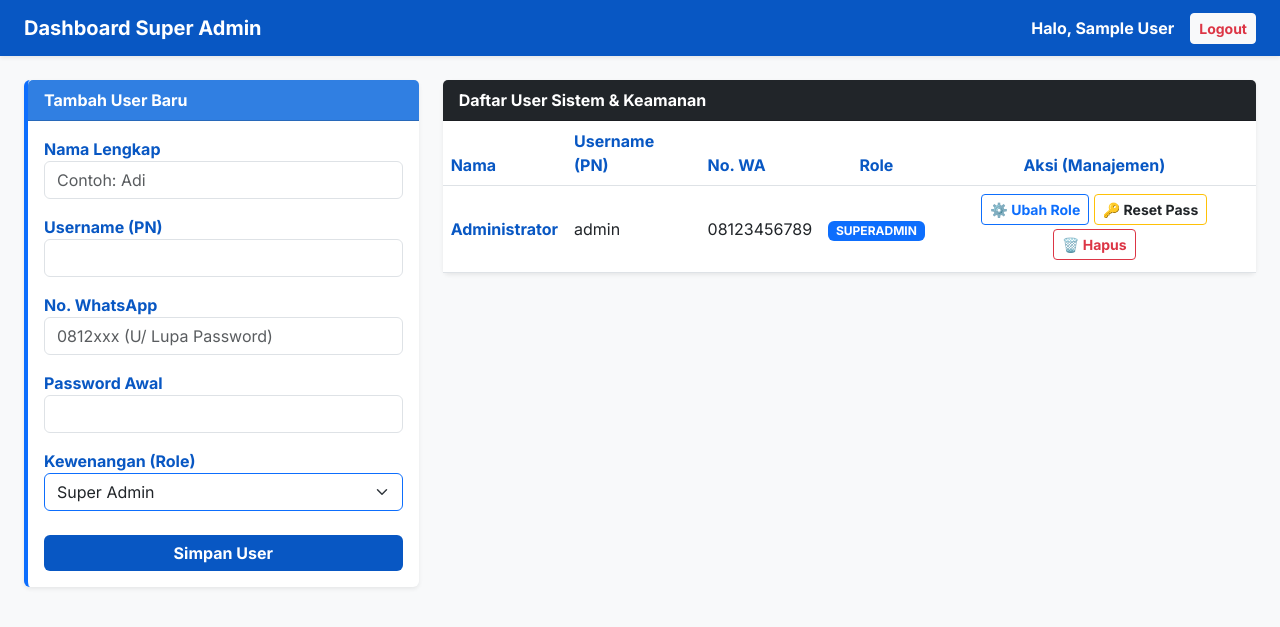
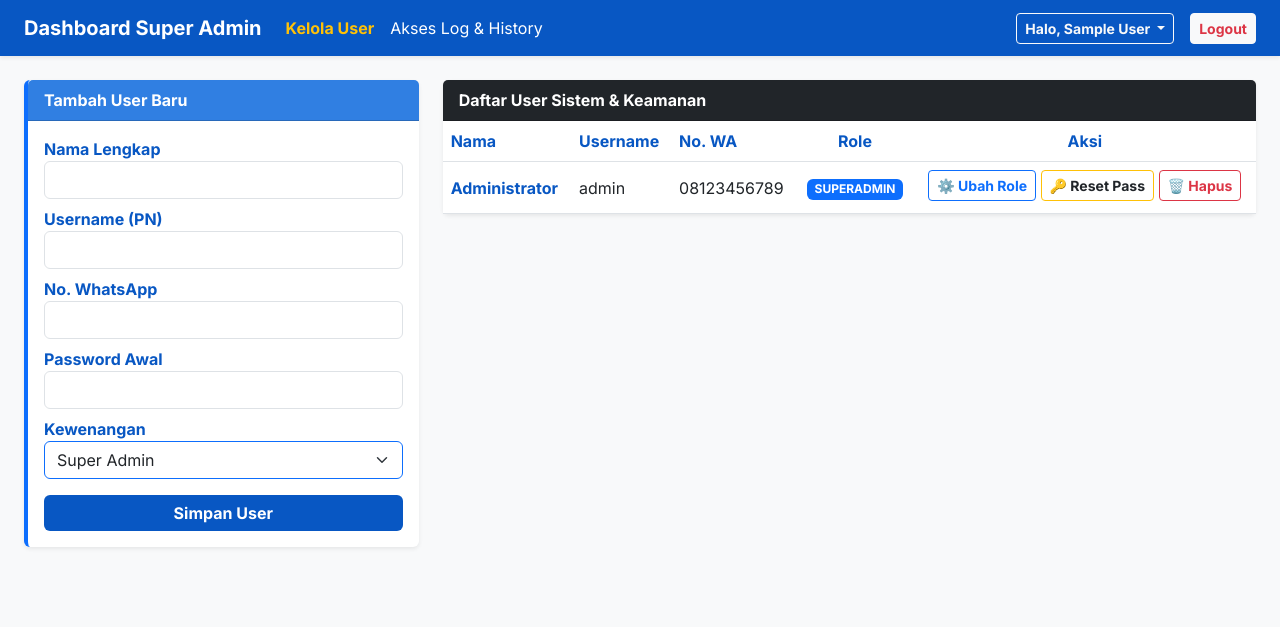
Before and after one commit to TasserFace/Dashboard-Audit-RPM, a Flask app: page /admin in a window 1280 px wide. Shown: the top 627 px of the page. Run offline with Flask 3, Linux system fonts and the light colour scheme; the visitor is signed in with stand-in values (Sample User, id 1).

Commit message:
Update admin.html

```diff
--- a/templates/admin.html
+++ b/templates/admin.html
@@ -5,21 +5,30 @@
     <title>Super Admin - Kelola User</title>
     <link href="https://fonts.googleapis.com/css2?family=Inter:wght@400;600;700&display=swap" rel="stylesheet">
     <link href="https://cdn.jsdelivr.net/npm/bootstrap@5.3.0/dist/css/bootstrap.min.css" rel="stylesheet">
-    <style>
-        body { font-family: 'Inter', sans-serif; color: #0857C3; }
-        .bg-nusantara { background-color: #0857C3 !important; }
-        .bg-cakrawala { background-color: #307FE2 !important; }
-        .text-nusantara { color: #0857C3 !important; }
-        .btn-nusantara { background-color: #0857C3; color: white; border: none; }
-    </style>
+    <style>body { font-family: 'Inter', sans-serif; color: #0857C3; } .bg-nusantara { background-color: #0857C3 !important; } .bg-cakrawala { background-color: #307FE2 !important; } .text-nusantara { color: #0857C3 !important; } .btn-nusantara { background-color: #0857C3; color: white; border: none; }</style>
 </head>
 <body class="bg-light">
+    <!-- Navbar (Langkah 3: Tambahan Menu Log & Dropdown Profil) -->
     <nav class="navbar navbar-expand-lg navbar-dark bg-nusantara mb-4 shadow-sm">
         <div class="container-fluid px-4">
             <a class="navbar-brand fw-bold text-white" href="/admin">Dashboard Super Admin</a>
+            <div class="collapse navbar-collapse">
+                <ul class="navbar-nav me-auto mb-2 mb-lg-0">
+                    <li class="nav-item"><a class="nav-link text-warning fw-bold active" href="/admin">Kelola User</a></li>
+                    <li class="nav-item"><a class="nav-link text-white" href="/admin/logs">Akses Log & History</a></li>
+                </ul>
                 <div class="d-flex text-white align-items-center ms-auto">
-                <span class="me-3 fw-bold">Halo, {{ session['nama_lengkap'] }}</span>
+                    <!-- Dropdown Fitur Ganti WA -->
+                    <div class="dropdown me-3">
+                        <button class="btn btn-sm btn-outline-light dropdown-toggle fw-bold" type="button" data-bs-toggle="dropdown">
+                            Halo, {{ session['nama_lengkap'] }}
+                        </button>
+                        <ul class="dropdown-menu dropdown-menu-end shadow-sm">
+                            <li><a class="dropdown-item fw-bold text-nusantara" href="#" data-bs-toggle="modal" data-bs-target="#modalUpdateWA">📱 Ganti No. WA</a></li>
+                        </ul>
+                    </div>
                     <a href="/logout" class="btn btn-sm btn-light text-danger fw-bold">Logout</a>
+                </div>
             </div>
         </div>
     </nav>
@@ -30,30 +39,18 @@
         {% endwith %}
 
         <div class="row">
-            <!-- FORM TAMBAH USER -->
+            <!-- Form Tambah User (Singkat untuk kepraktisan) -->
             <div class="col-md-4">
                 <div class="card shadow-sm border-0 border-start border-4 border-primary mb-4">
                     <div class="card-header bg-cakrawala text-white fw-bold">Tambah User Baru</div>
                     <div class="card-body">
                         <form action="/admin" method="POST">
+                            <div class="mb-2"><label class="fw-bold text-nusantara">Nama Lengkap</label><input type="text" class="form-control" name="nama_lengkap" required></div>
+                            <div class="mb-2"><label class="fw-bold text-nusantara">Username (PN)</label><input type="text" class="form-control" name="username" required></div>
+                            <div class="mb-2"><label class="fw-bold text-nusantara">No. WhatsApp</label><input type="text" class="form-control" name="no_wa" required></div>
+                            <div class="mb-2"><label class="fw-bold text-nusantara">Password Awal</label><input type="password" class="form-control" name="password" required></div>
                             <div class="mb-3">
-                                <label class="fw-bold text-nusantara">Nama Lengkap</label>
-                                <input type="text" class="form-control" name="nama_lengkap" placeholder="Contoh: Adi" required>
-                            </div>
-                            <div class="mb-3">
-                                <label class="fw-bold text-nusantara">Username (PN)</label>
-                                <input type="text" class="form-control" name="username" required>
-                            </div>
-                            <div class="mb-3">
-                                <label class="fw-bold text-nusantara">No. WhatsApp</label>
-                                <input type="text" class="form-control" name="no_wa" placeholder="0812xxx (U/ Lupa Password)" required>
-                            </div>
-                            <div class="mb-3">
-                                <label class="fw-bold text-nusantara">Password Awal</label>
-                                <input type="password" class="form-control" name="password" required>
-                            </div>
-                            <div class="mb-4">
-                                <label class="fw-bold text-nusantara">Kewenangan (Role)</label>
+                                <label class="fw-bold text-nusantara">Kewenangan</label>
                                 <select class="form-select border-primary" name="role" required>
                                     <option value="superadmin">Super Admin</option>
                                     <option value="auditor">Auditor</option>
@@ -66,103 +63,48 @@
                 </div>
             </div>
 
-            <!-- TABEL USER -->
+            <!-- Tabel Daftar User -->
             <div class="col-md-8">
                 <div class="card shadow-sm border-0">
                     <div class="card-header bg-dark text-white fw-bold">Daftar User Sistem & Keamanan</div>
                     <div class="card-body p-0">
-                        <div class="table-responsive">
                         <table class="table mb-0 align-middle table-hover">
-                                <thead>
-                                    <tr>
-                                        <th class="text-nusantara">Nama</th>
-                                        <th class="text-nusantara">Username (PN)</th>
-                                        <th class="text-nusantara">No. WA</th>
-                                        <th class="text-nusantara text-center">Role</th>
-                                        <th class="text-nusantara text-center">Aksi (Manajemen)</th>
-                                    </tr>
-                                </thead>
+                            <thead><tr><th class="text-nusantara">Nama</th><th class="text-nusantara">Username</th><th class="text-nusantara">No. WA</th><th class="text-nusantara text-center">Role</th><th class="text-nusantara text-center">Aksi</th></tr></thead>
                             <tbody>
                                 {% for u in users %}
                                 <tr>
                                     <td class="fw-bold text-nusantara">{{ u.nama_lengkap }}</td>
                                     <td>{{ u.username }}</td>
                                     <td>{{ u.no_wa }}</td>
+                                    <td class="text-center"><span class="badge {% if u.role == 'superadmin' %}bg-primary{% elif u.role == 'ketuatim' %}bg-warning text-dark{% else %}bg-secondary{% endif %} text-uppercase">{{ u.role }}</span></td>
                                     <td class="text-center">
-                                            <span class="badge {% if u.role == 'superadmin' %}bg-primary{% elif u.role == 'ketuatim' %}bg-warning text-dark{% else %}bg-secondary{% endif %} text-uppercase">
-                                                {{ u.role }}
-                                            </span>
-                                        </td>
-                                        <td class="text-center">
-
-                                            <!-- Tombol Ubah Role -->
-                                            <button type="button" class="btn btn-sm btn-outline-primary fw-bold mb-1" data-bs-toggle="modal" data-bs-target="#modalRole{{ u.id }}">
-                                                ⚙️ Ubah Role
-                                            </button>
-
-                                            <!-- Tombol Reset Password -->
-                                            <button type="button" class="btn btn-sm btn-outline-warning text-dark fw-bold mb-1" data-bs-toggle="modal" data-bs-target="#modalReset{{ u.id }}">
-                                                🔑 Reset Pass
-                                            </button>
-
-                                            <!-- Tombol Hapus -->
+                                        <button type="button" class="btn btn-sm btn-outline-primary fw-bold mb-1" data-bs-toggle="modal" data-bs-target="#modalRole{{ u.id }}">⚙️ Ubah Role</button>
+                                        <button type="button" class="btn btn-sm btn-outline-warning text-dark fw-bold mb-1" data-bs-toggle="modal" data-bs-target="#modalReset{{ u.id }}">🔑 Reset Pass</button>
                                         <form action="/admin/delete_user/{{ u.id }}" method="POST" class="d-inline">
-                                                <button type="submit" class="btn btn-sm btn-outline-danger fw-bold mb-1" onclick="return confirm('Apakah Anda yakin ingin menghapus user {{ u.nama_lengkap }} secara PERMANEN?');">
-                                                    🗑️ Hapus
-                                                </button>
+                                            <button type="submit" class="btn btn-sm btn-outline-danger fw-bold mb-1" onclick="return confirm('Hapus permanen user {{ u.nama_lengkap }}?');">🗑️ Hapus</button>
                                         </form>
                                     </td>
                                 </tr>
 
-                                    <!-- MODAL UBAH ROLE -->
+                                <!-- Modal Ubah Role -->
                                 <div class="modal fade" id="modalRole{{ u.id }}" tabindex="-1">
                                     <div class="modal-dialog modal-dialog-centered">
-                                            <div class="modal-content">
-                                                <div class="modal-header bg-primary text-white">
-                                                    <h5 class="modal-title fw-bold">Ubah Kewenangan User</h5>
-                                                    <button type="button" class="btn-close btn-close-white" data-bs-dismiss="modal"></button>
-                                                </div>
-                                                <form action="/admin/edit_user/{{ u.id }}" method="POST">
-                                                    <div class="modal-body text-start">
-                                                        <p class="text-dark mb-3">Sesuaikan hak akses untuk: <strong>{{ u.nama_lengkap }} ({{ u.username }})</strong></p>
-
-                                                        <label class="fw-bold text-primary">Pilih Role Baru:</label>
-                                                        <select class="form-select border-primary mt-1 fw-bold" name="role" required>
-                                                            <option value="superadmin" {% if u.role == 'superadmin' %}selected{% endif %}>SUPER ADMIN</option>
-                                                            <option value="ketuatim" {% if u.role == 'ketuatim' %}selected{% endif %}>KETUA TIM AUDIT</option>
-                                                            <option value="auditor" {% if u.role == 'auditor' %}selected{% endif %}>AUDITOR</option>
-                                                        </select>
-                                                    </div>
-                                                    <div class="modal-footer border-0">
-                                                        <button type="button" class="btn btn-secondary fw-bold" data-bs-dismiss="modal">Batal</button>
-                                                        <button type="submit" class="btn btn-primary fw-bold bg-nusantara">Simpan Perubahan</button>
-                                                    </div>
-                                                </form>
-                                            </div>
+                                        <div class="modal-content"><form action="/admin/edit_user/{{ u.id }}" method="POST">
+                                            <div class="modal-header bg-primary text-white"><h5 class="modal-title fw-bold">Ubah Hak Akses</h5><button type="button" class="btn-close" data-bs-dismiss="modal"></button></div>
+                                            <div class="modal-body"><select class="form-select border-primary fw-bold" name="role"><option value="superadmin">SUPER ADMIN</option><option value="ketuatim">KETUA TIM AUDIT</option><option value="auditor">AUDITOR</option></select></div>
+                                            <div class="modal-footer"><button type="submit" class="btn btn-primary fw-bold">Simpan</button></div>
+                                        </form></div>
                                     </div>
                                 </div>
 
-                                    <!-- MODAL RESET PASSWORD -->
+                                <!-- Modal Reset Password -->
                                 <div class="modal fade" id="modalReset{{ u.id }}" tabindex="-1">
                                     <div class="modal-dialog modal-dialog-centered">
-                                            <div class="modal-content">
-                                                <div class="modal-header bg-warning">
-                                                    <h5 class="modal-title fw-bold text-dark">Manual Reset Password</h5>
-                                                    <button type="button" class="btn-close" data-bs-dismiss="modal"></button>
-                                                </div>
-                                                <form action="/admin/reset_password/{{ u.id }}" method="POST">
-                                                    <div class="modal-body text-start">
-                                                        <p class="text-dark">Ubah password untuk user: <strong>{{ u.nama_lengkap }} ({{ u.username }})</strong></p>
-                                                        <label class="fw-bold text-dark">Ketik Password Baru:</label>
-                                                        <input type="text" class="form-control border-warning mt-1" name="new_password" placeholder="Contoh: 123456" required>
-                                                        <small class="text-muted">Password akan langsung di-enkripsi setelah disimpan.</small>
-                                                    </div>
-                                                    <div class="modal-footer border-0">
-                                                        <button type="button" class="btn btn-secondary fw-bold" data-bs-dismiss="modal">Batal</button>
-                                                        <button type="submit" class="btn btn-warning fw-bold text-dark">Reset Sekarang</button>
-                                                    </div>
-                                                </form>
-                                            </div>
+                                        <div class="modal-content"><form action="/admin/reset_password/{{ u.id }}" method="POST">
+                                            <div class="modal-header bg-warning"><h5 class="modal-title fw-bold text-dark">Reset Password</h5><button type="button" class="btn-close" data-bs-dismiss="modal"></button></div>
+                                            <div class="modal-body"><input type="text" class="form-control border-warning" name="new_password" placeholder="Password Baru" required></div>
+                                            <div class="modal-footer"><button type="submit" class="btn btn-warning fw-bold text-dark">Reset</button></div>
+                                        </form></div>
                                     </div>
                                 </div>
                                 {% endfor %}
@@ -173,7 +115,33 @@
             </div>
         </div>
     </div>
+
+    <!-- MODAL GANTI NOMOR WA (Bisa diakses dari Profil Navbar) -->
+    <div class="modal fade" id="modalUpdateWA" tabindex="-1">
+      <div class="modal-dialog modal-dialog-centered">
+        <div class="modal-content border-0 border-top border-4 border-success">
+          <div class="modal-header bg-success text-white">
+            <h5 class="modal-title fw-bold">📱 Perbarui Nomor WhatsApp</h5>
+            <button type="button" class="btn-close btn-close-white" data-bs-dismiss="modal"></button>
           </div>
+          <form action="/update_wa" method="POST">
+              <div class="modal-body text-start">
+                <p class="text-dark small">Pastikan nomor WA yang Anda masukkan aktif untuk menerima notifikasi sistem.</p>
+                <label class="fw-bold text-success mt-2">Nomor WA Baru (Contoh: 08123456789):</label>
+                <input type="text" class="form-control border-success mt-1 mb-3" name="new_wa" required>
+
+                <label class="fw-bold text-danger">Otorisasi (Masukkan Password Anda):</label>
+                <input type="password" class="form-control border-danger mt-1" name="password_otorisasi" required>
+              </div>
+              <div class="modal-footer border-0">
+                <button type="button" class="btn btn-secondary fw-bold" data-bs-dismiss="modal">Batal</button>
+                <button type="submit" class="btn btn-success fw-bold">Simpan Perubahan</button>
+              </div>
+          </form>
+        </div>
+      </div>
+    </div>
+
     <script src="https://cdn.jsdelivr.net/npm/bootstrap@5.3.0/dist/js/bootstrap.bundle.min.js"></script>
 </body>
 </html>
```
Lines whose indentation alone changed are shown as unchanged.
